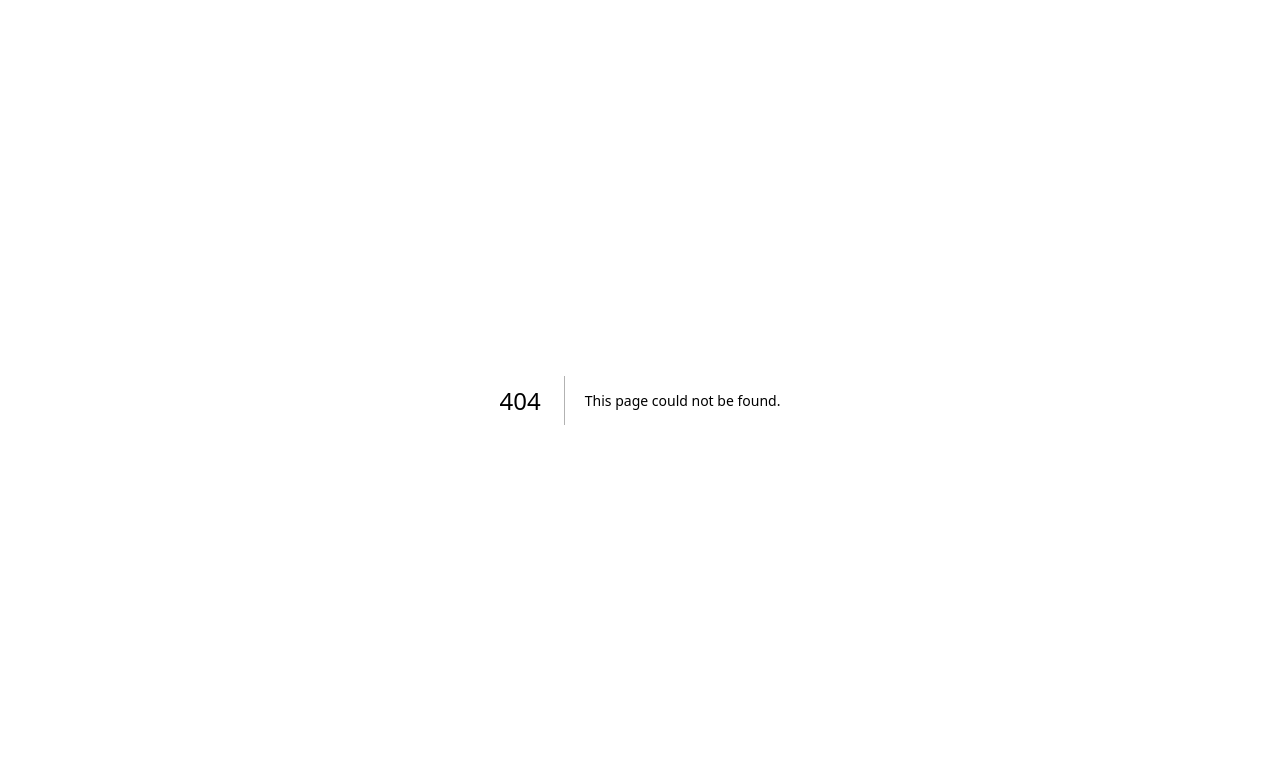
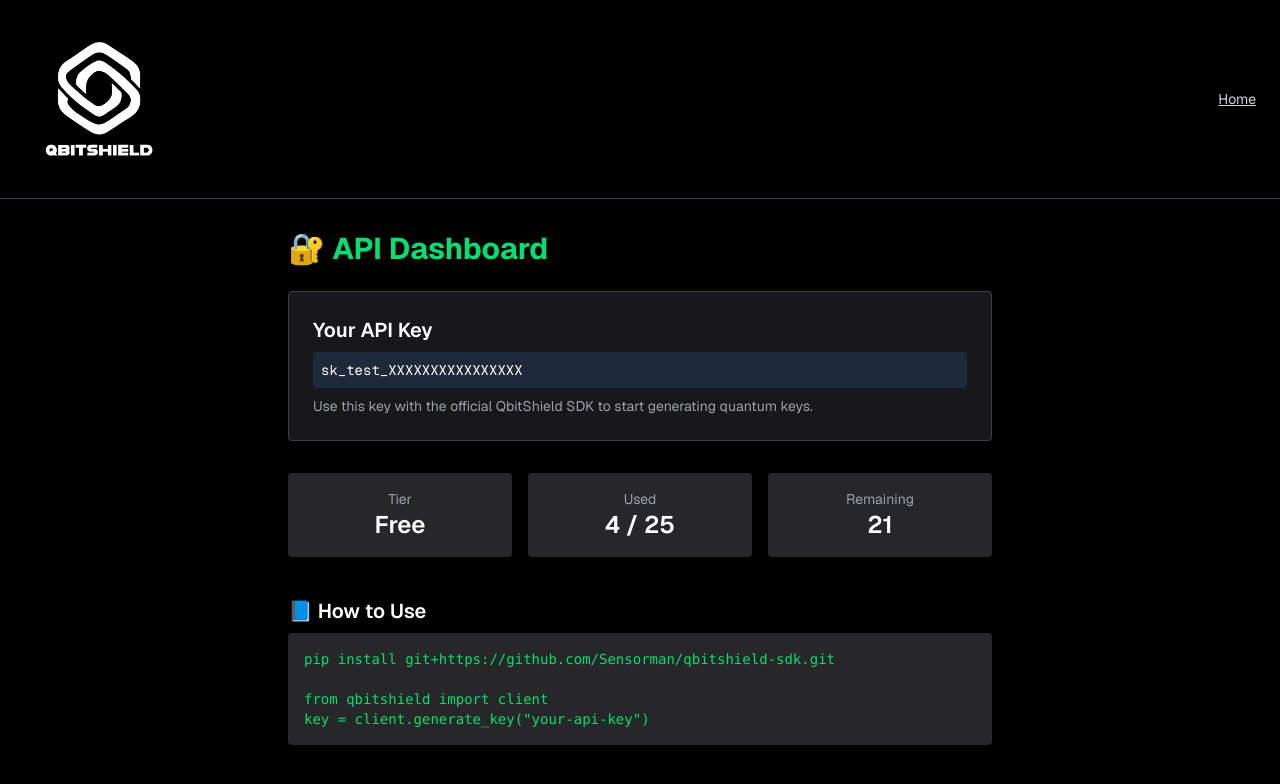
Before and after one commit to Sensorman/qbitshield-landing, a Next.js app: page /dashboard in a window 1280 px wide. Before the commit this address had no page. Shown: the top 784 px of the page. Built offline with nearby package versions, Linux system fonts and the light colour scheme.

Commit message:
🚀 Add dashboard with usage metrics

```diff
--- /dev/null
+++ b/app/api/auth/email-login/route.js
@@ -0,0 +1,29 @@
+export default function Login() {
+  return (
+    <div className="min-h-screen flex items-center justify-center bg-black text-white">
+      <form
+        action="/api/auth/email-login"
+        method="POST"
+        className="bg-zinc-900 p-8 rounded shadow max-w-md w-full"
+      >
+        <h1 className="text-2xl font-bold mb-4">🔐 QbitShield Login</h1>
+        <p className="text-zinc-400 mb-6">Enter your email to access your dashboard and API key.</p>
+
+        <input
+          type="email"
+          name="email"
+          placeholder="you@example.com"
+          required
+          className="w-full mb-4 px-4 py-2 bg-gray-800 text-white border border-gray-600 rounded"
+        />
+
+        <button
+          type="submit"
+          className="w-full px-4 py-2 bg-green-600 hover:bg-green-700 text-white font-semibold rounded"
+        >
+          Send Login Link
+        </button>
+      </form>
+    </div>
+  );
+}
--- /dev/null
+++ b/app/dashboard/page.js
@@ -0,0 +1,47 @@
+import Image from 'next/image';
+
+export default function Dashboard() {
+  return (
+    <div className="min-h-screen bg-black text-white font-sans">
+      <header className="p-6 border-b border-gray-700 flex justify-between items-center">
+        <Image src="/Black-QbitShieldVectorLogo.png" alt="QbitShield Logo" width={150} height={50} priority />
+        <a href="/" className="text-sm underline text-gray-300 hover:text-white">Home</a>
+      </header>
+
+      <main className="max-w-3xl mx-auto p-8">
+        <h1 className="text-3xl font-bold mb-6 text-green-400">🔐 API Dashboard</h1>
+
+        <div className="bg-zinc-900 p-6 rounded mb-8 border border-zinc-700">
+          <h2 className="text-xl font-semibold mb-2">Your API Key</h2>
+          <p className="bg-gray-800 p-2 rounded text-sm font-mono select-all">sk_test_XXXXXXXXXXXXXXXX</p>
+          <p className="text-zinc-400 text-sm mt-2">Use this key with the official QbitShield SDK to start generating quantum keys.</p>
+        </div>
+
+        <div className="grid grid-cols-1 sm:grid-cols-3 gap-4 text-center">
+          <div className="bg-zinc-800 p-4 rounded">
+            <p className="text-zinc-400 text-sm">Tier</p>
+            <p className="text-2xl font-semibold">Free</p>
+          </div>
+          <div className="bg-zinc-800 p-4 rounded">
+            <p className="text-zinc-400 text-sm">Used</p>
+            <p className="text-2xl font-semibold">4 / 25</p>
+          </div>
+          <div className="bg-zinc-800 p-4 rounded">
+            <p className="text-zinc-400 text-sm">Remaining</p>
+            <p className="text-2xl font-semibold">21</p>
+          </div>
+        </div>
+
+        <div className="mt-10">
+          <h3 className="text-xl font-semibold mb-2">📘 How to Use</h3>
+          <pre className="bg-zinc-800 text-green-400 p-4 rounded text-sm overflow-x-auto">
+{`pip install git+https://github.com/Sensorman/qbitshield-sdk.git
+
+from qbitshield import client
+key = client.generate_key("your-api-key")`}
+          </pre>
+        </div>
+      </main>
+    </div>
+  );
+}
--- /dev/null
+++ b/app/login/page.js
@@ -0,0 +1,63 @@
+import { useState } from 'react';
+
+export default function LoginPage() {
+  const [email, setEmail] = useState('');
+  const [status, setStatus] = useState('idle');
+
+  const handleSubmit = async (e) => {
+    e.preventDefault();
+    setStatus('loading');
+
+    const res = await fetch('/api/auth/email-login', {
+      method: 'POST',
+      headers: { 'Content-Type': 'application/json' },
+      body: JSON.stringify({ email }),
+    });
+
+    if (res.ok) {
+      setStatus('sent');
+    } else {
+      setStatus('error');
+    }
+  };
+
+  return (
+    <div className="min-h-screen flex items-center justify-center bg-black text-white p-4">
+      <form
+        onSubmit={handleSubmit}
+        className="w-full max-w-sm p-6 border border-gray-700 rounded bg-zinc-900 shadow"
+      >
+        <h1 className="text-2xl font-bold mb-4 text-center">Login to QbitShield</h1>
+
+        <input
+          type="email"
+          placeholder="you@example.com"
+          value={email}
+          onChange={(e) => setEmail(e.target.value)}
+          required
+          className="w-full mb-4 px-4 py-2 bg-gray-800 border border-gray-600 rounded"
+        />
+
+        <button
+          type="submit"
+          disabled={status === 'loading'}
+          className="w-full bg-green-500 hover:bg-green-600 text-black font-semibold py-2 px-4 rounded"
+        >
+          {status === 'loading' ? 'Sending...' : 'Send Magic Link'}
+        </button>
+
+        {status === 'sent' && (
+          <p className="mt-4 text-green-400 text-sm text-center">
+            ✅ Magic login link sent. Check your email.
+          </p>
+        )}
+
+        {status === 'error' && (
+          <p className="mt-4 text-red-400 text-sm text-center">
+            ❌ Failed to send login link. Try again.
+          </p>
+        )}
+      </form>
+    </div>
+  );
+}
```
Also changed, not shown: 1 other file (tests, documents, lock files or other folders).
